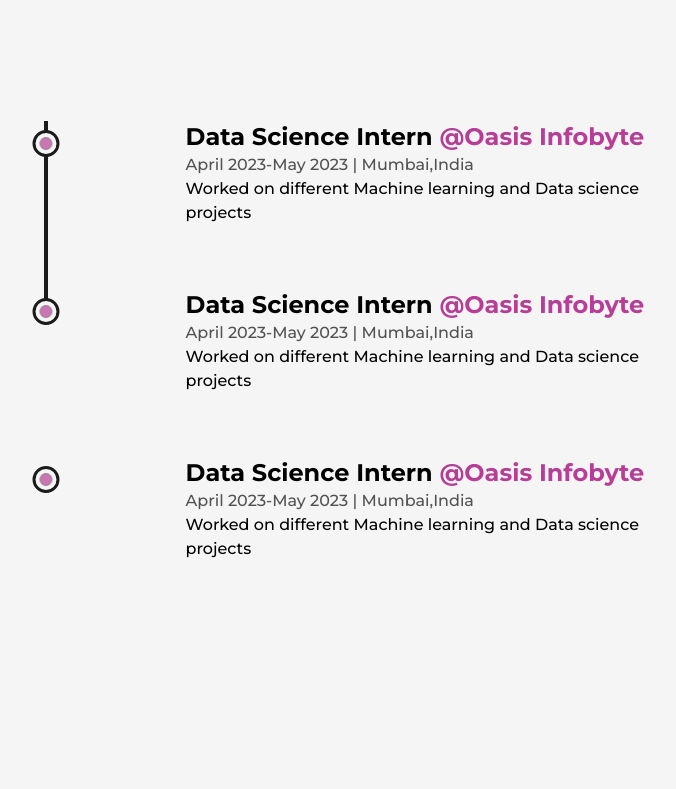
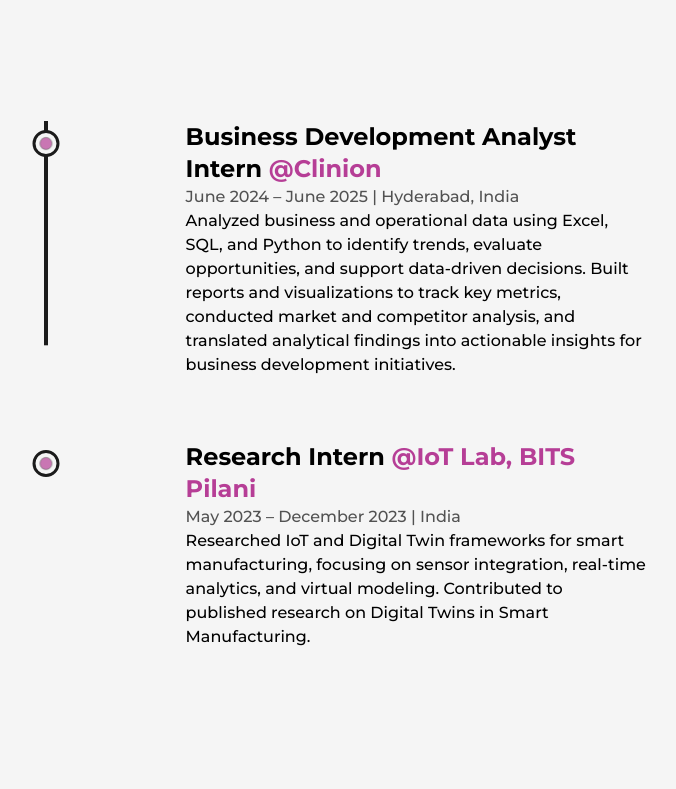
Before and after one commit to Fadil1212/Portfolio, a Next.js app: page /about in a window 1280 px wide. Shown: the part 2591-3380 px from the top of the page, without its empty margins (240-916 px from the left). Built offline with nearby package versions, Linux system fonts and the light colour scheme.

Commit message:
Update portfolio content and professional profile

```diff
--- a/src/components/Experience.js
+++ b/src/components/Experience.js
@@ -1,76 +1,46 @@
-
 import { motion, useScroll } from 'framer-motion'
 import React, { useRef } from 'react';
 import LiIcon from './LiIcon';
 
 const Details = ({ position, company, companyLink, time, address, work }) => {
   const ref = useRef(null);
-    return <li className='my-8 first:mt-0 last:mb-0 w-[60%] mx-auto flex flex-col items-centerr justify-between md:w-[80%]'>
+  return <li className='my-8 first:mt-0 last:mb-0 w-[60%] mx-auto flex flex-col items-center justify-between md:w-[80%]'>
     <LiIcon reference={ref} />
-
-        <motion.div
-            initial={{ y: 50 }}
-            whileInView={{ y: 0 }}
-            transition={{ duration: 0.5, type: "spring" }}
-        >
-            <h3 className='capitalize font-bold text-2xl sm:text-xl xs:text-lg'>{position}&nbsp;<a href={companyLink}
-                target="_blank"
-                className='text-primary dark:text-primaryDark capitalize'
-            >@{company}
-
-            </a></h3>
-            <span className='capitalize font-medium text-dark/75 dark:text-light/75 xs:text-sm'>
-                {time} | {address}
-            </span >
-            <p className='font-medium w-full md:text-sm'>
-                {work}
-            </p>
+    <motion.div initial={{ y: 50 }} whileInView={{ y: 0 }} transition={{ duration: 0.5, type: "spring" }}>
+      <h3 className='capitalize font-bold text-2xl sm:text-xl xs:text-lg'>{position}&nbsp;
+        <a href={companyLink} target="_blank" rel="noreferrer" className='text-primary dark:text-primaryDark capitalize'>@{company}</a>
+      </h3>
+      <span className='capitalize font-medium text-dark/75 dark:text-light/75 xs:text-sm'>{time} | {address}</span>
+      <p className='font-medium w-full md:text-sm'>{work}</p>
     </motion.div>
   </li>
 }
+
 const Experience = () => {
   const ref = useRef(null);
-    const {scrollYProgress} = useScroll(
-        {
-            target: ref,
-            offset: ["start end", "center start"]
-        }
-    )
+  const {scrollYProgress} = useScroll({ target: ref, offset: ["start end", "center start"] })
   return (
     <div className='my-64'>
-            <h2 className='font-bold text-8xl  dark:text-purple mb-32 w-full text-center md:text-6xl xs:text-4xl md:mb-16'>
-                Experience
-            </h2>
+      <h2 className='font-bold text-8xl dark:text-purple mb-32 w-full text-center md:text-6xl xs:text-4xl md:mb-16'>Experience</h2>
       <div ref={ref} className='w-[75%] mx-auto relative md:w-full lg:w-[90%]'>
-
-                <motion.div
-                style={{scaleY: scrollYProgress}}
-                    className='absolute left-7 top-0 w-[4px] h-full bg-dark origin-top dark:bg-light
-                    md:w-[2px] md:left-[30px] xs:left-[20px]'
-                />
-
-
+        <motion.div style={{scaleY: scrollYProgress}} className='absolute left-7 top-0 w-[4px] h-full bg-dark origin-top dark:bg-light md:w-[2px] md:left-[30px] xs:left-[20px]' />
         <ul className='w-full flex flex-col items-start justify-between ml-4 xs:ml-2'>
           <Details
-                        position=" Data science Intern" company="Oasis Infobyte"
-                        companyLink="https://oasisinfobyte.com/"
-time="April 2023-May 2023" address=" Mumbai,India"
-work="Worked on different Machine learning and Data science projects"
-                    />
-
-                        <Details
-                        position=" Data science Intern" company="Oasis Infobyte"
-                        companyLink="https://oasisinfobyte.com/"
-time="April 2023-May 2023" address=" Mumbai,India"
-work="Worked on different Machine learning and Data science projects"
+            position="Business Development Analyst Intern"
+            company="Clinion"
+            companyLink="https://clinion.com/"
+            time="June 2024 – June 2025"
+            address="Hyderabad, India"
+            work="Analyzed business and operational data using Excel, SQL, and Python to identify trends, evaluate opportunities, and support data-driven decisions. Built reports and visualizations to track key metrics, conducted market and competitor analysis, and translated analytical findings into actionable insights for business development initiatives."
           />
           <Details
-                        position=" Data science Intern" company="Oasis Infobyte"
-                        companyLink="https://oasisinfobyte.com/"
-time="April 2023-May 2023" address=" Mumbai,India"
-work="Worked on different Machine learning and Data science projects"
+            position="Research Intern"
+            company="IoT Lab, BITS Pilani"
+            companyLink="https://www.bits-pilani.ac.in/"
+            time="May 2023 – December 2023"
+            address="India"
+            work="Researched IoT and Digital Twin frameworks for smart manufacturing, focusing on sensor integration, real-time analytics, and virtual modeling. Contributed to published research on Digital Twins in Smart Manufacturing."
           />
-
         </ul>
       </div>
     </div>
```
Lines whose indentation alone changed are shown as unchanged.
